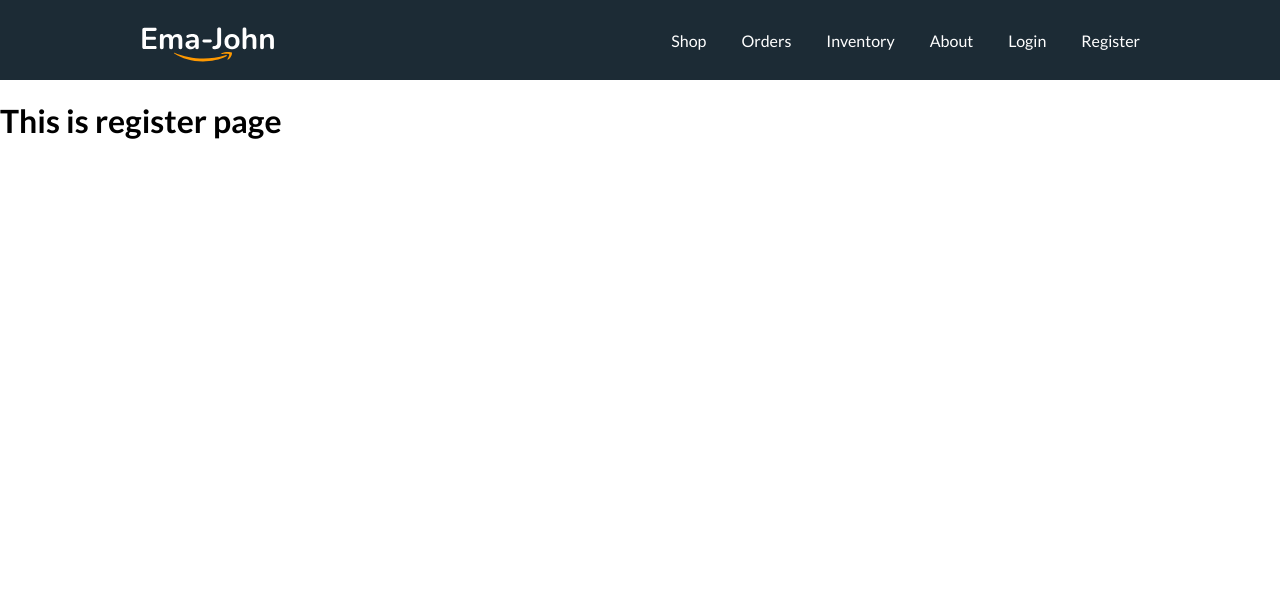
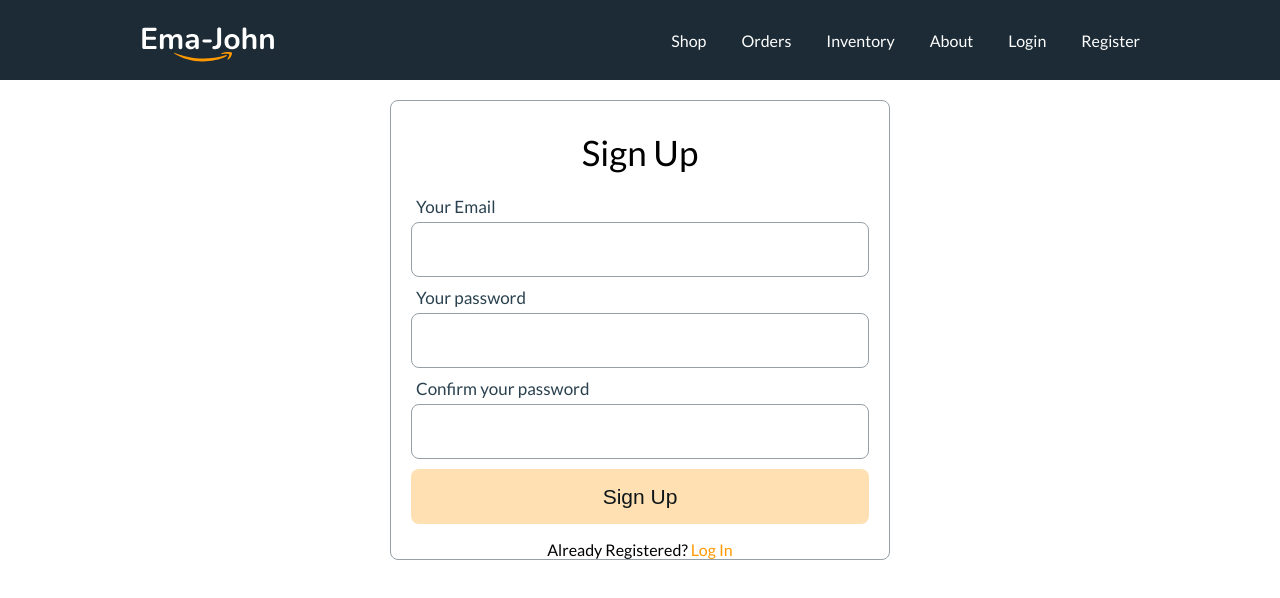
Before and after one commit to kamrulsaad/ema-john-shopping, a React (Create React App) app: page /register in a window 1280 px wide. Shown: the top 598 px of the page. Built offline with nearby package versions, Linux system fonts and the light colour scheme.

Commit message:
need support session

```diff
--- a/package.json
+++ b/package.json
@@ -12,6 +12,7 @@
     "firebase": "^9.6.10",
     "react": "^17.0.2",
     "react-dom": "^17.0.2",
+    "react-firebase-hooks": "^5.0.3",
     "react-router-dom": "^6.2.2",
     "react-scripts": "5.0.0",
     "web-vitals": "^2.1.4"
--- a/src/Components/Login/Login.js
+++ b/src/Components/Login/Login.js
@@ -1,12 +1,43 @@
-import React from 'react';
-import './Login.css'
+import React from "react";
+import { Link } from "react-router-dom";
+import "./Login.css";
 
 const Login = () => {
-    return (
-        <>
-         <h1>Hi Mitu</h1>
-        </>
-    );
+  return (
+    <div className="form-container">
+      <h1 className="form-title"> Log In</h1>
+      <form>
+        <div className="input-group">
+          <label className="input-label" htmlFor="email">
+            Your Email
+          </label>
+          <input className="input-field" type="text" name="email" id="" />
+        </div>
+        <div className="input-group">
+          <label className="input-label" htmlFor="password">
+            Your password
+          </label>
+          <input
+            className="input-field"
+            type="password"
+            name="password"
+            id=""
+          />
+        </div>
+        <input className="form-submit" type="submit" value="Sign Up" />
+        <p style={{ textAlign: "center", margin: "0" }}>
+          Already Registered?
+          <Link
+            style={{ textDecoration: "none", color: "#FF9900" }}
+            to="/login"
+          >
+            {" "}
+            Log In
+          </Link>{" "}
+        </p>
+      </form>
+    </div>
+  );
 };
 
 export default Login;
--- a/src/Components/Register/Register.css
+++ b/src/Components/Register/Register.css
@@ -0,0 +1,46 @@
+.form-container {
+  width: 500px;
+  border: 1px solid #95a0a7;
+  box-sizing: border-box;
+  border-radius: 8px;
+  margin: 20px auto;
+  padding: 0 20px;
+}
+
+.form-title {
+  text-align: center;
+  font-size: 35px;
+  font-weight: 400;
+  margin-top: 30px;
+}
+
+.input-group{
+    margin: 10px 0;
+}
+
+.input-label {
+  font-size: 17px;
+  margin: 5px;
+  color: #2A414F;
+  display: block;
+}
+
+.input-field {
+  width: 100%;
+  height: 55px;
+  font-size: 25px;
+  border: 1px solid #95a0a7;
+  box-sizing: border-box;
+  border-radius: 8px;
+}
+
+.form-submit{
+    width: 100%;
+    background-color: #FF99004D;
+    height: 55px;
+    border: none;
+    border-radius: 8px;
+    font-size: 21px;
+    color: #0E161A;
+    cursor: pointer;
+}
--- a/src/Components/Register/Register.js
+++ b/src/Components/Register/Register.js
@@ -1,12 +1,79 @@
-import React from 'react';
-import './Register.css'
+import auth from "../../firebase.init";
+import React, { useState } from "react";
+import { Link } from "react-router-dom";
+import "./Register.css";
+import { useCreateUserWithEmailAndPassword } from "react-firebase-hooks/auth";
 
 const Register = () => {
-    return (
-        <div className='form-container'>
-            <h1>This is register page</h1>
+  const [email, setEmail] = useState("");
+  const [password, setPassword] = useState("");
+  const [notMatchedError, setNotMatchedError] = useState("");
+
+  const [createUserWithEmailAndPassword, error] =
+    useCreateUserWithEmailAndPassword(auth);
+
+  const handleFormSubmit = (e) => {
+    e.preventDefault();
+    setEmail(e.target.email.value);
+    if (e.target.password.value !== e.target.confirmPassword.value) {
+      const notMatched = "Your Passwords did not Match!!";
+      setNotMatchedError(notMatched)
+      return ;
+    } else {
+        setNotMatchedError('')
+      setPassword(e.target.password.value);
+      createUserWithEmailAndPassword(email, password)
+    }
+  };
+
+  return (
+    <div className="form-container">
+      <h1 className="form-title">Sign Up</h1>
+      <form onSubmit={handleFormSubmit}>
+        <div className="input-group">
+          <label className="input-label" htmlFor="email">
+            Your Email
+          </label>
+          <input className="input-field" type="email" required name="email" />
         </div>
-    );
+        <div className="input-group">
+          <label className="input-label" htmlFor="password">
+            Your password
+          </label>
+          <input
+            className="input-field"
+            type="password"
+            required
+            name="password"
+          />
+        </div>
+        <div className="input-group">
+          <label className="input-label" htmlFor="confirm-password">
+            Confirm your password
+          </label>
+          <input
+            className="input-field"
+            type="password"
+            required
+            name="confirmPassword"
+          />
+        </div>
+        <input className="form-submit" type="submit" value="Sign Up" />
+        <p style={{color : 'red'}}>{error && error.message}</p>
+        <p style={{color: 'red'}}>{notMatchedError}</p>
+        <p style={{ textAlign: "center", margin: "0" }}>
+          Already Registered?
+          <Link
+            style={{ textDecoration: "none", color: "#FF9900" }}
+            to="/login"
+          >
+            {" "}
+            Log In
+          </Link>{" "}
+        </p>
+      </form>
+    </div>
+  );
 };
 
 export default Register;
```
Also changed, not shown: src/firebase.init.js (renamed from src/Components/Orders/firebase.init.js), 1 other file (tests, documents, lock files or other folders).
